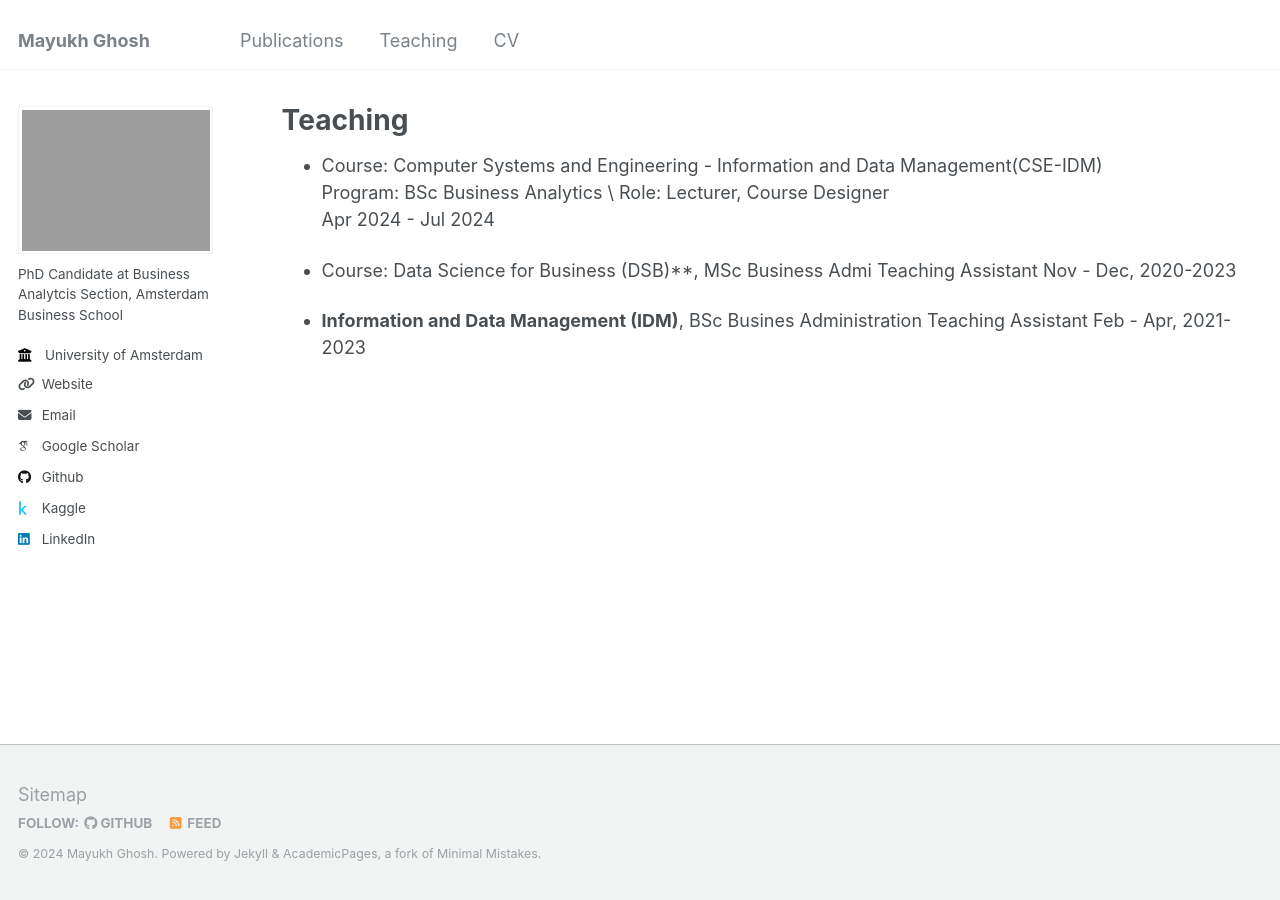
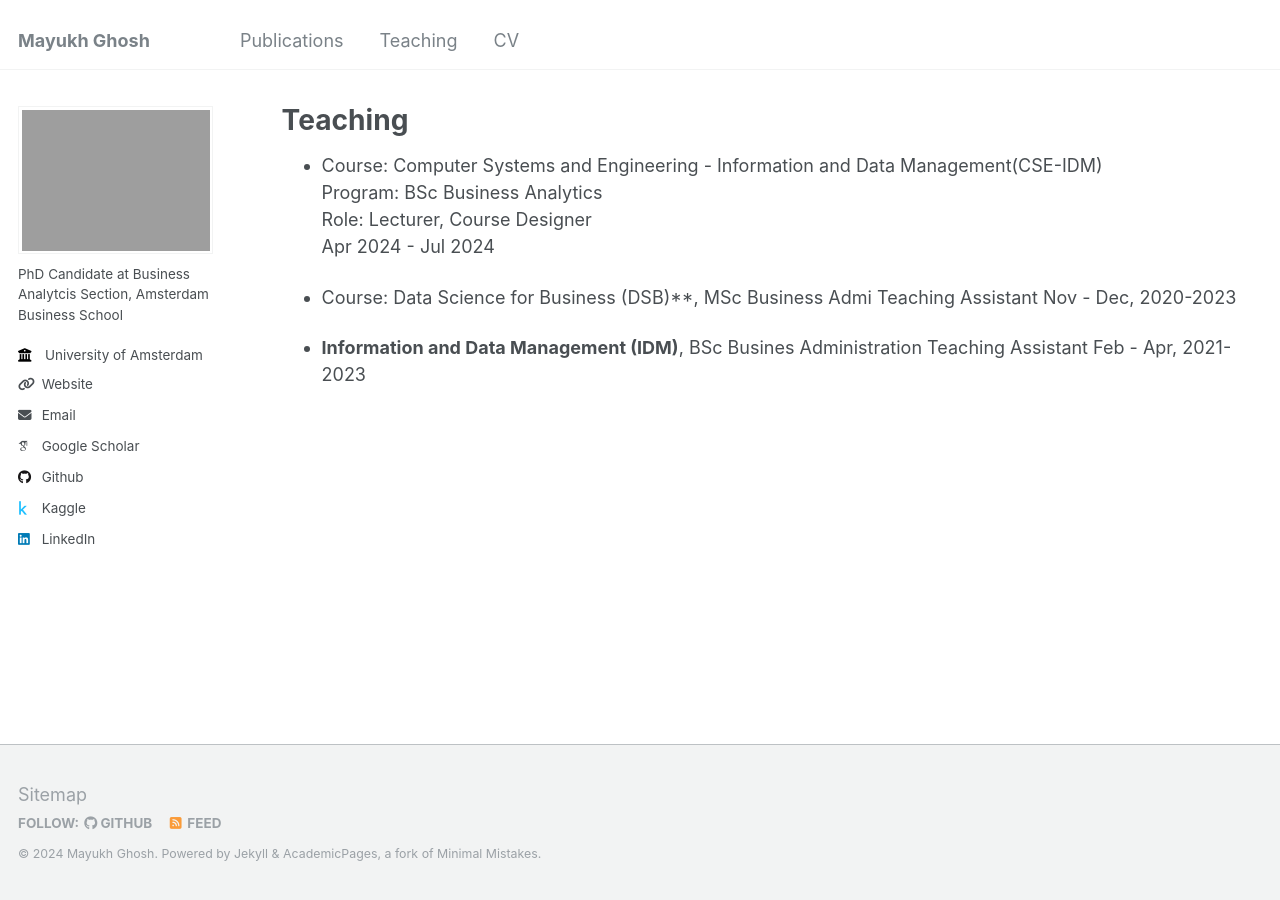
Before and after one commit to mghosh1993/mayukhghosh, a Jekyll site: the page built from _pages/teaching.md, in a window 1280 px wide. Built offline with Jekyll 4.4.1, drawn with Linux system fonts in a browser that asks for light colours; some web fonts are replaced.

```diff
--- a/_pages/teaching.md
+++ b/_pages/teaching.md
@@ -5,9 +5,9 @@ permalink: /teaching/
 author_profile: true
 ---
 
--   Course: Computer Systems and Engineering - Information and Data Management(CSE-IDM) \\
-    Program: BSc Business Analytics \\
-    Role: Lecturer, Course Designer \\
+-   Course: Computer Systems and Engineering - Information and Data Management(CSE-IDM)
+    Program: BSc Business Analytics
+    Role: Lecturer, Course Designer
     Apr 2024 - Jul 2024
 
 -   Course: Data Science for Business (DSB)**, MSc Business Admi
```
